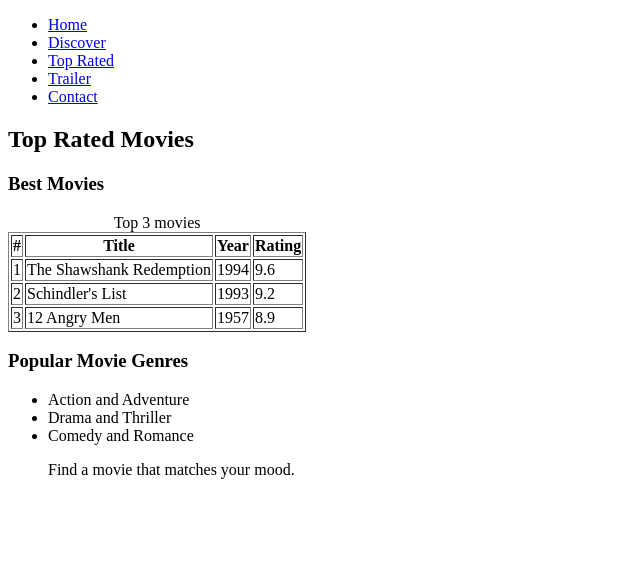
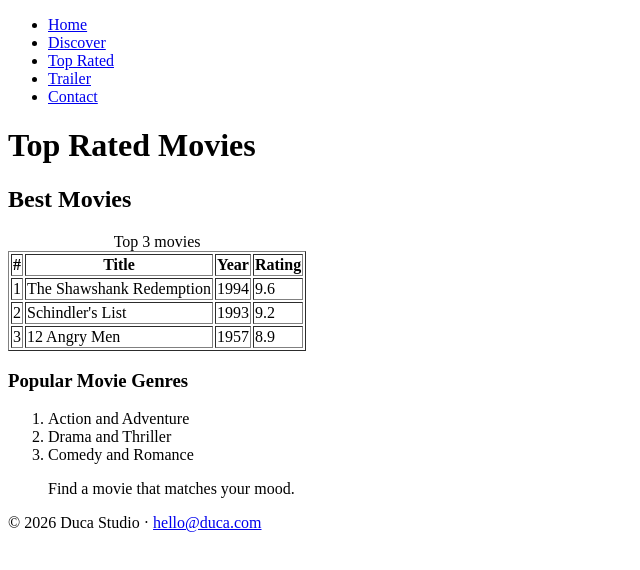
Before and after one commit to Nahom137/Duca, a plain HTML site: page rating.html in a window 1280 px wide. Shown: the whole page, without its empty margins (0-640 px from the left). Drawn offline with Linux system fonts and the light colour scheme.

Commit message:
Add header, nav, main and footer to rating page and fix heading order

```diff
--- a/rating.html
+++ b/rating.html
@@ -7,17 +7,24 @@
 </head>
 <body>
 
+
+    <header>
+        <nav>
             <ul>
-        <li><a href="home.html">Home</a></li>
+                <li><a href="index.html">Home</a></li>
                 <li><a href="discover.html">Discover</a></li>
                 <li><a href="rating.html">Top Rated</a></li>
                 <li><a href="trailer.html">Trailer</a></li>
                 <li><a href="contact.html">Contact</a></li>
             </ul>
+        </nav>
+    </header>
 
-    <h2>Top Rated Movies</h2>
+    <main>
 
-    <h3>Best Movies</h3>
+    <h1>Top Rated Movies</h1>
+
+    <h2>Best Movies</h2>
 
     <table border="1">
         <caption>Top 3 movies</caption>
@@ -54,14 +61,19 @@
 
    <h3>Popular Movie Genres</h3>
 
-<ul>
+<ol>
     <li>Action and Adventure</li>
     <li>Drama and Thriller</li>
     <li>Comedy and Romance</li>
-</ul>
+</ol>
 
 <blockquote>
     <p>Find a movie that matches your mood.</p>
 </blockquote>
+ </main>
+
+  <footer>
+        <p>&copy; 2026 Duca Studio &middot; <a href="mailto:hello@duca.com">hello@duca.com</a></p>
+    </footer>
 </body>
 </html>
```
Lines whose indentation alone changed are shown as unchanged.
